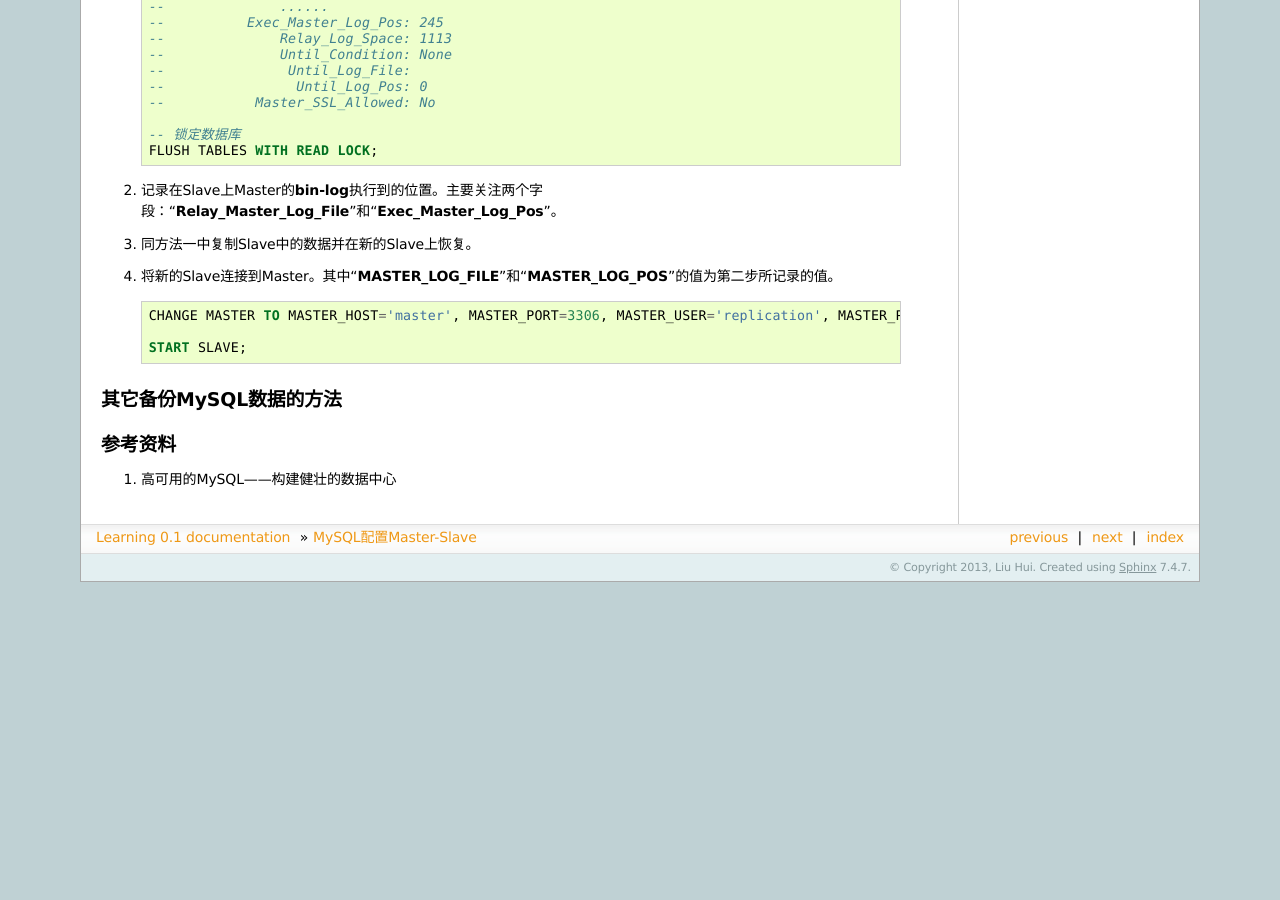
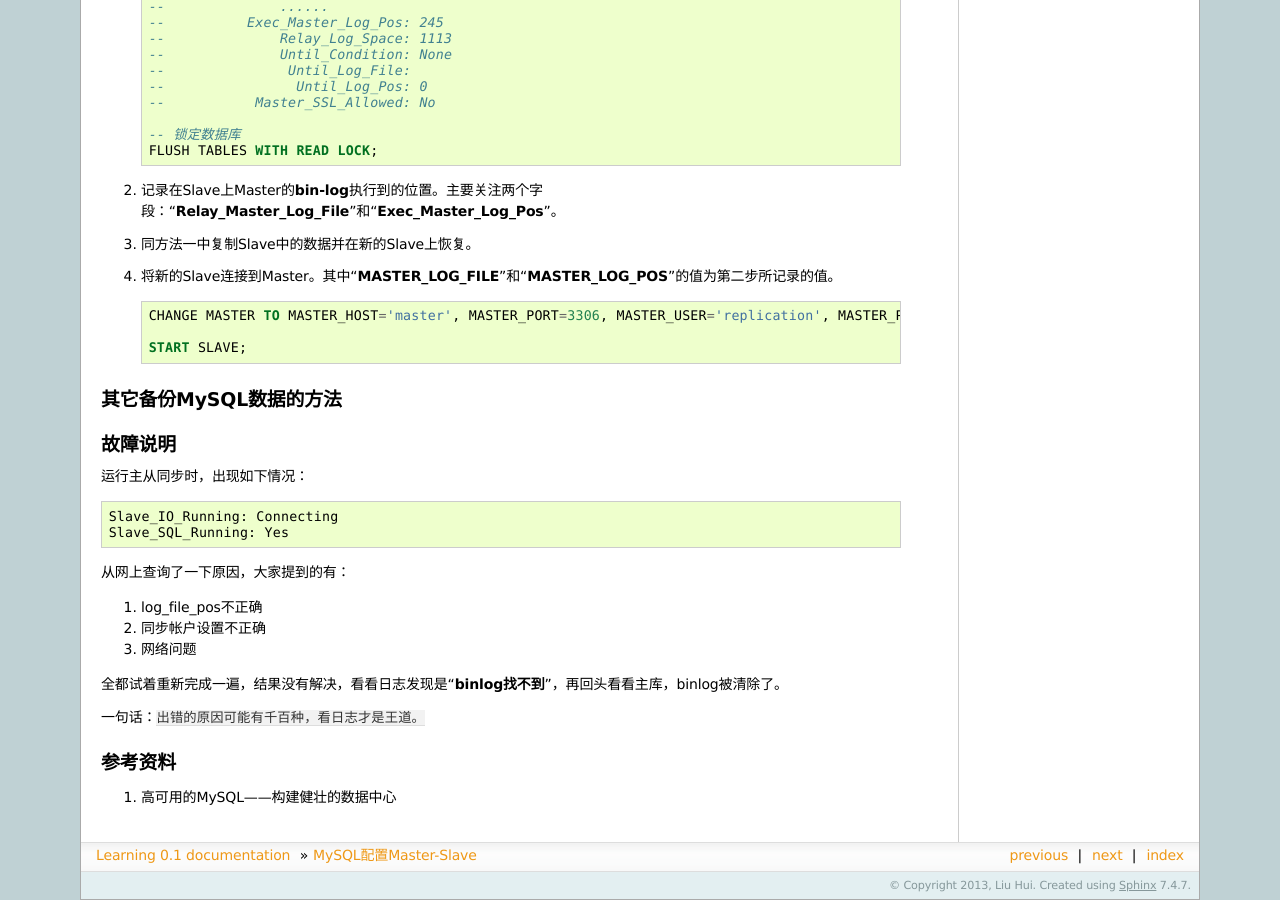
Before and after one commit to huiliu/learning.docs.hui, a Sphinx documentation site: the page built from source/mysql_master_slave.rst, in a window 1280 px wide and 900 px high, scrolled down 1887 px. Built offline with Sphinx 7.4.7, drawn with Linux system fonts in a browser that asks for light colours; formulas are drawn with MathJax 3; before the commit the page ends 2469 px from its top, so only the background shows below that.

Commit message:
UPDATE mysql_master_slave
slave_io_running: connecting的原因：主库上的binlog被清除了

```diff
--- a/source/mysql_master_slave.rst
+++ b/source/mysql_master_slave.rst
@@ -150,6 +150,26 @@ MySQL配置Master-Slave
 ========================
 
 
+故障说明
+=========
+运行主从同步时，出现如下情况：
+
+.. code-block:: text
+
+    Slave_IO_Running: Connecting
+    Slave_SQL_Running: Yes
+
+从网上查询了一下原因，大家提到的有：
+
+1.  log_file_pos不正确
+2.  同步帐户设置不正确
+3.  网络问题
+
+全都试着重新完成一遍，结果没有解决，看看日志发现是“\ **binlog找不到**\ ”，\
+再回头看看主库，binlog被清除了。
+
+一句话：\ ``出错的原因可能有千百种，看日志才是王道。``
+
 参考资料
 ==========
 1. 高可用的MySQL——构建健壮的数据中心
```
